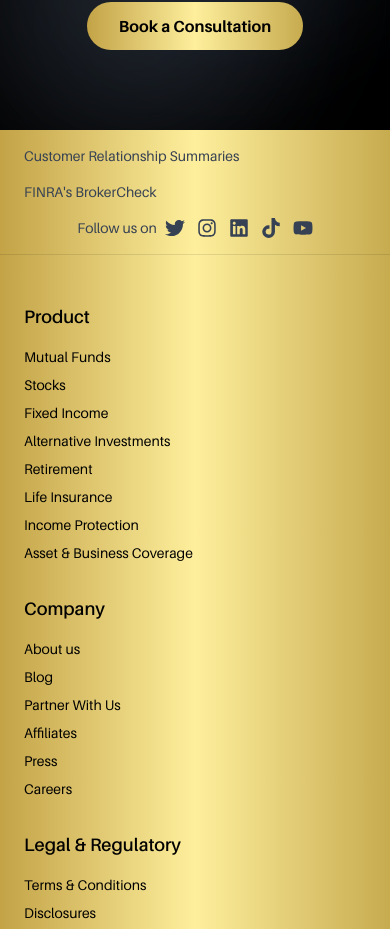
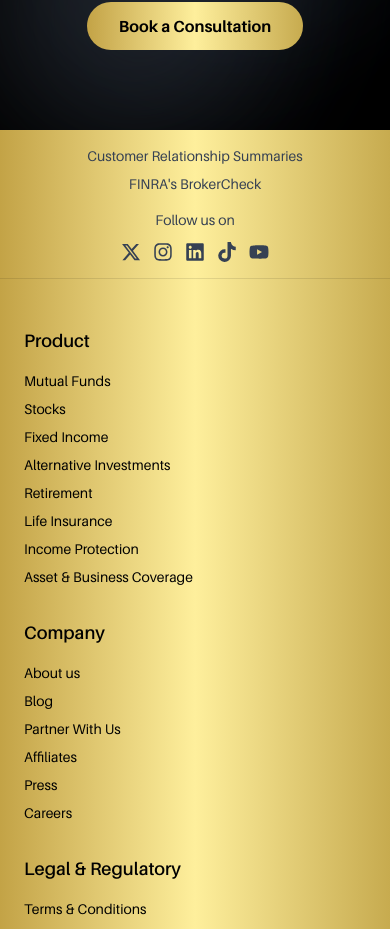
Before and after one commit to FundoraDev/fundora-website, a Next.js app: page / in a window 390 px wide. Shown: the part 1250-2179 px from the top of the page. Built offline with nearby package versions, Linux system fonts and the light colour scheme; a web font is replaced by a local one.

Commit message:
Update Footer component: replace Twitter icon with X icon, adjust layout for social media links, and improve styling for better responsiveness

```diff
--- a/app/components/Footer.tsx
+++ b/app/components/Footer.tsx
@@ -1,6 +1,5 @@
 import Link from "next/link";
-import { FaInstagram, FaLinkedin, FaTiktok, FaYoutube } from "react-icons/fa6";
-import { FaTwitter } from "react-icons/fa";
+import { FaInstagram, FaLinkedin, FaTiktok, FaYoutube, FaXTwitter } from "react-icons/fa6";
 
 export default function Footer() {
   return (
@@ -49,9 +48,9 @@ export default function Footer() {
 
       {/* Top Section with Links and Social Media */}
       <div className="bg-gradient-to-r from-[#C3A346] from-0% via-[#FEEF9C] via-50% to-[#C7AB4F] to-100% bg-[#D4C5A9] border-b border-black/10 px-6 py-4">
-        <div className="max-w-7xl mx-auto flex flex-col md:flex-row justify-between items-center gap-4 text-sm">
+        <div className="max-w-7xl mx-auto grid grid-cols-1 md:grid-cols-2 gap-4 text-sm items-center">
           {/* Left Links */}
-          <div className="flex flex-wrap gap-4 text-gray-700">
+          <div className="flex flex-col md:flex-row flex-wrap gap-2 md:gap-4 text-gray-700 justify-center md:justify-start items-center">
             <Link
               href="/customer-relationship-summaries"
               className="hover:text-black transition-colors"
@@ -67,17 +66,17 @@ export default function Footer() {
           </div>
 
           {/* Social Media */}
-          <div className="flex items-center gap-2 text-gray-700">
-            <span className="text-sm">Follow us on</span>
+          <div className="flex flex-col md:flex-row items-center gap-2 md:justify-start justify-center text-gray-700">
+            <span className="text-sm mb-1 md:mb-0 md:mr-2">Follow us on</span>
             <div className="flex items-center gap-3">
               <Link
                 href="https://twitter.com"
                 target="_blank"
                 rel="noopener noreferrer"
                 className="hover:text-black transition-colors"
-                aria-label="X (Twitter)"
+                aria-label="X"
               >
-                <FaTwitter className="h-5 w-5" />
+                <FaXTwitter className="h-5 w-5" />
               </Link>
               <Link
                 href="https://instagram.com"
```
